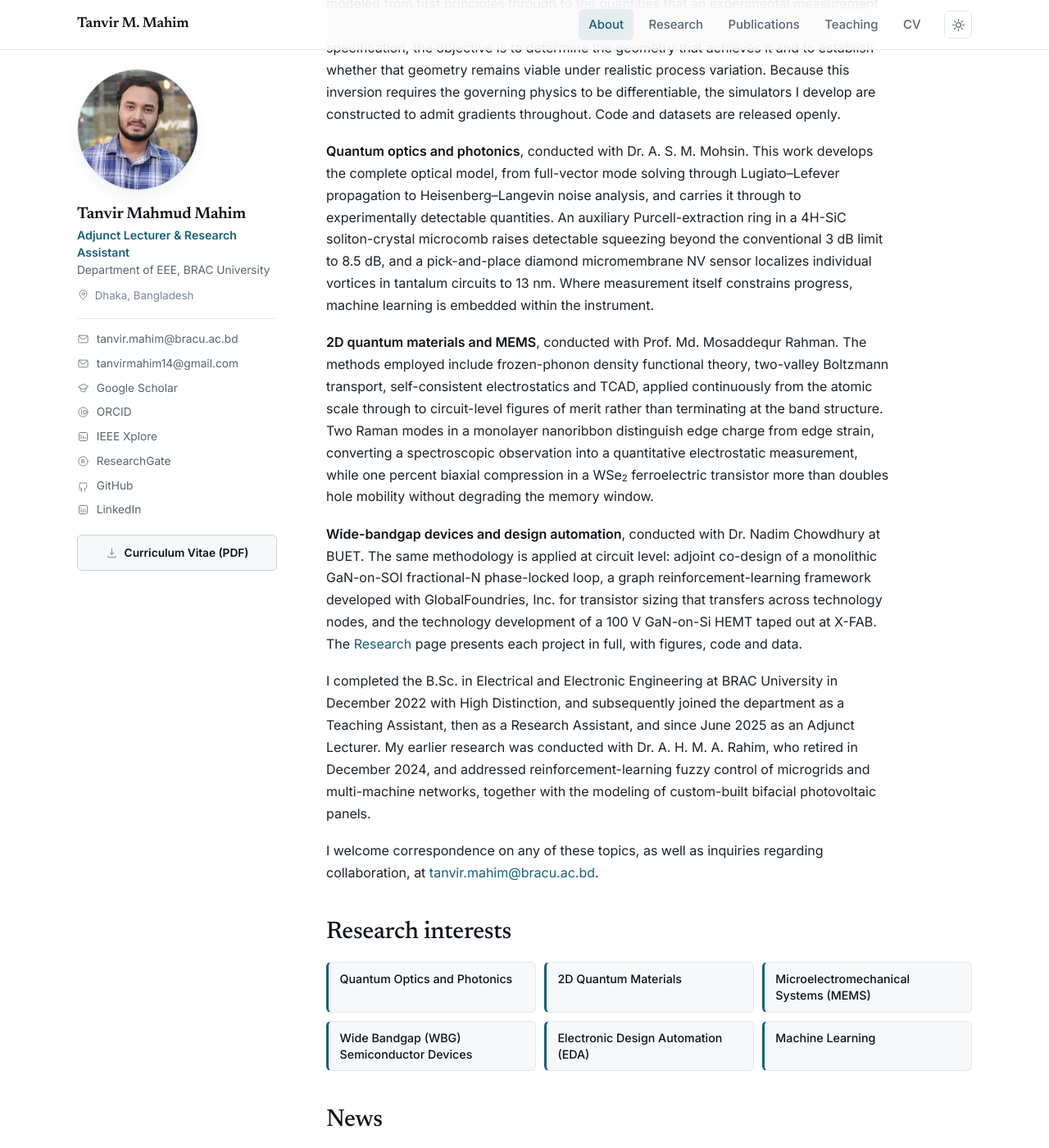
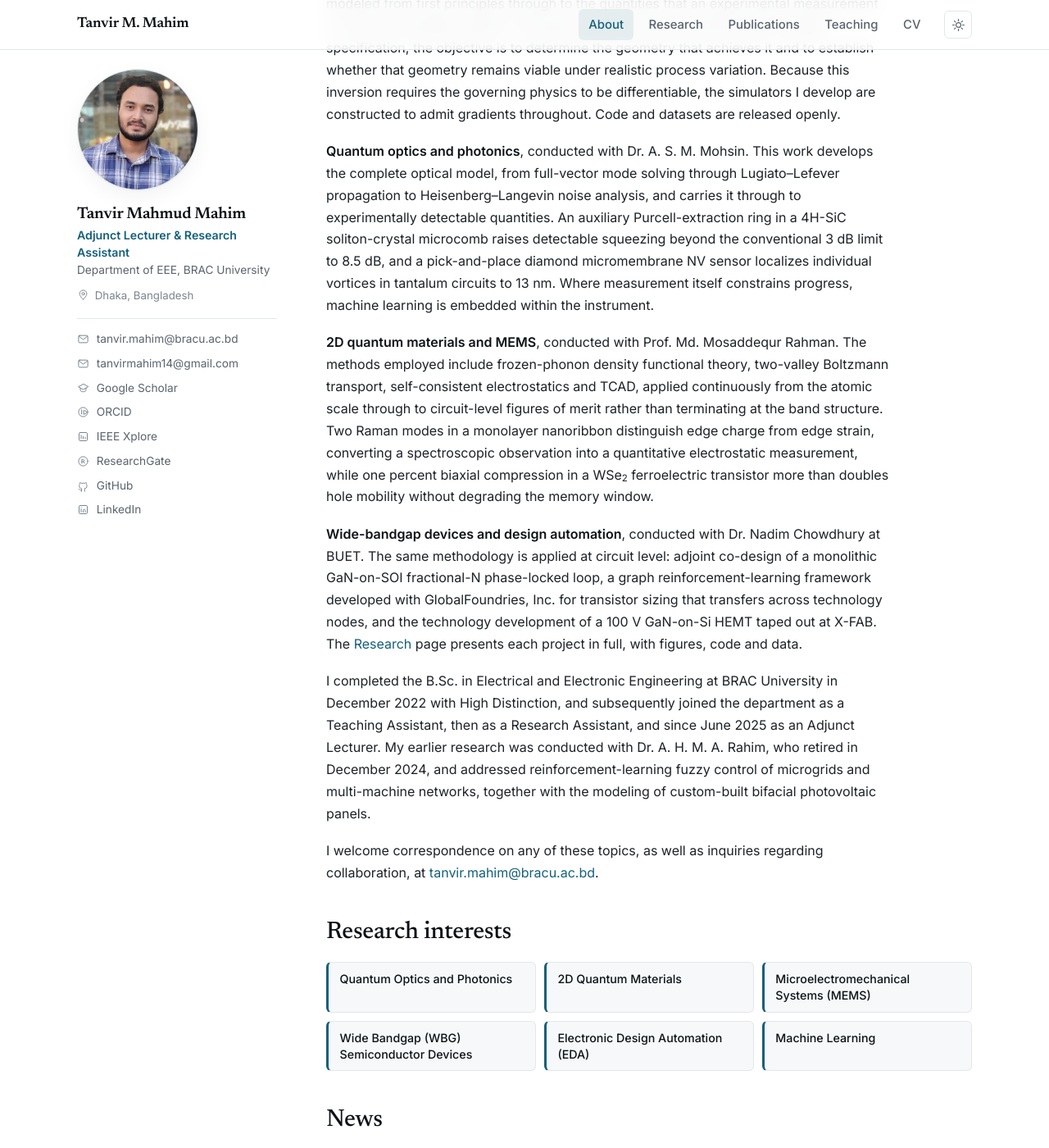
Before and after one commit to Tanvir-Mahmud-Mahim/Tanvir-Mahmud-Mahim.github.io, a Jekyll site: the page built from index.md, in a window 1280 px wide and 1400 px high, scrolled down 421 px. Shown: the whole window at 82% size. Built offline with Jekyll 4.4.1, drawn with Linux system fonts in a browser that asks for light colours.

Commit message:
Update site

```diff
--- a/_includes/sidebar.html
+++ b/_includes/sidebar.html
@@ -60,10 +60,5 @@
       </li>
       {% endif %}
     </ul>
-
-    <a class="btn-cv" href="{{ site.author.cv | relative_url }}">
-      <svg class="ico" viewBox="0 0 24 24" aria-hidden="true"><path d="M12 3.5v11M8 11l4 3.8 4-3.8"></path><path d="M4.5 17.5v2a1 1 0 0 0 1 1h13a1 1 0 0 0 1-1v-2"></path></svg>
-      Curriculum Vitae (PDF)
-    </a>
   </div>
 </aside>
--- a/assets/css/main.css
+++ b/assets/css/main.css
@@ -422,7 +422,7 @@ hr {
 
 .sidebar-links {
   list-style: none;
-  margin: 0 0 1.2rem;
+  margin: 0;
   padding: 0;
   border-top: 1px solid var(--border);
   padding-top: .85rem;
@@ -478,9 +478,6 @@ hr {
 }
 .btn-cv:hover .ico { color: var(--accent-contrast); }
 
-/* In the sidebar rail the button fills the column. Used inline on the CV page
-   the same class keeps its natural width. */
-.sidebar .btn-cv { width: 100%; justify-content: center; }
 
 /* --------------------------------------------------------------------------
    7. Home: intro, interests, news
@@ -903,8 +900,7 @@ a.chip:hover {
     grid-template-columns: 104px minmax(0, 1fr);
     grid-template-areas:
       "avatar identity"
-      "links  links"
-      "cv     cv";
+      "links  links";
     column-gap: 1.25rem;
     align-items: center;
     padding-bottom: 1.5rem;
@@ -916,12 +912,11 @@ a.chip:hover {
   .sidebar-links {
     grid-area: links;
     margin-top: 1.2rem;
-    margin-bottom: 1rem;
+    margin-bottom: 0;
     display: grid;
     grid-template-columns: repeat(auto-fill, minmax(200px, 1fr));
     gap: .1rem .9rem;
   }
-  .sidebar .btn-cv { grid-area: cv; }
 
   .nav-toggle {
     display: inline-grid;
@@ -958,7 +953,7 @@ a.chip:hover {
   .wrap { padding-inline: 1.15rem; }
   .sidebar-inner {
     grid-template-columns: minmax(0, 1fr);
-    grid-template-areas: "avatar" "identity" "links" "cv";
+    grid-template-areas: "avatar" "identity" "links";
     justify-items: start;
   }
   .avatar { margin-bottom: .9rem; }
```
Also changed, not shown: 1 other file.
